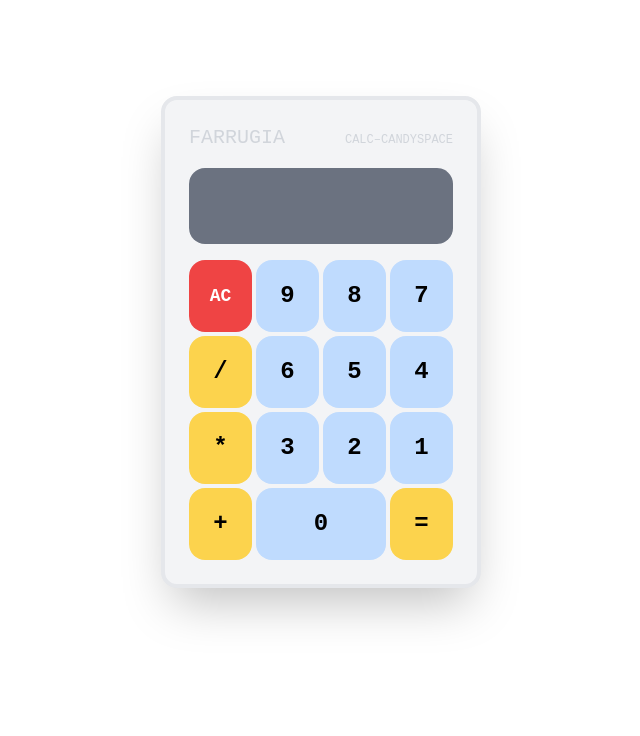
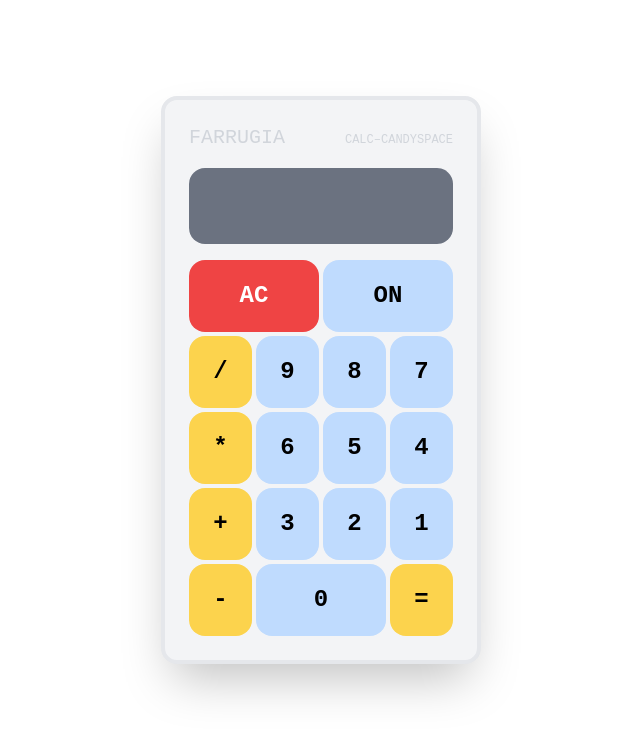
Before and after one commit to josefarrugia/candyspace, a Nuxt app: page /calculator in a window 1280 px wide. Shown: the top 736 px of the page, without its empty margins (319-959 px from the left). Built offline with nearby package versions, Linux system fonts and the light colour scheme; a web font is replaced by a local one.

Commit message:
feat: add minus button

```diff
--- a/components/Calculator/CalculatorBase.vue
+++ b/components/Calculator/CalculatorBase.vue
@@ -12,13 +12,15 @@
            v-model="userInput">
 
     <div class="grid grid-rows-4 grid-cols-4 gap-1">
-      <CalculatorButton type="tertiary" @click="clearUserInput" class="text-lg">AC</CalculatorButton>
+      <CalculatorButton type="tertiary" @click="clearUserInput" class="col-span-2">AC</CalculatorButton>
+      <CalculatorButton @click="clearUserInput" class="col-span-2">ON</CalculatorButton>
+      <CalculatorButton type="secondary" @click="handleButton">/</CalculatorButton>
       <CalculatorButton v-for="i in [9, 8, 7]" @click="handleButton">{{ i }}</CalculatorButton>
-      <CalculatorButton type="secondary" @click="handleButton">/</CalculatorButton>
+      <CalculatorButton type="secondary" @click="handleButton">*</CalculatorButton>
       <CalculatorButton v-for="i in [6, 5, 4]" @click="handleButton">{{ i }}</CalculatorButton>
-      <CalculatorButton type="secondary" @click="handleButton">*</CalculatorButton>
+      <CalculatorButton type="secondary" @click="handleButton">+</CalculatorButton>
       <CalculatorButton v-for="i in [3, 2, 1]" @click="handleButton">{{ i }}</CalculatorButton>
-      <CalculatorButton type="secondary" @click="handleButton">+</CalculatorButton>
+      <CalculatorButton type="secondary" @click="handleButton">-</CalculatorButton>
       <CalculatorButton v-for="i in [0]" class="col-span-2" @click="handleButton">{{ i }}</CalculatorButton>
       <CalculatorButton type="secondary" @click="calculateUserInput">=</CalculatorButton>
     </div>
```
